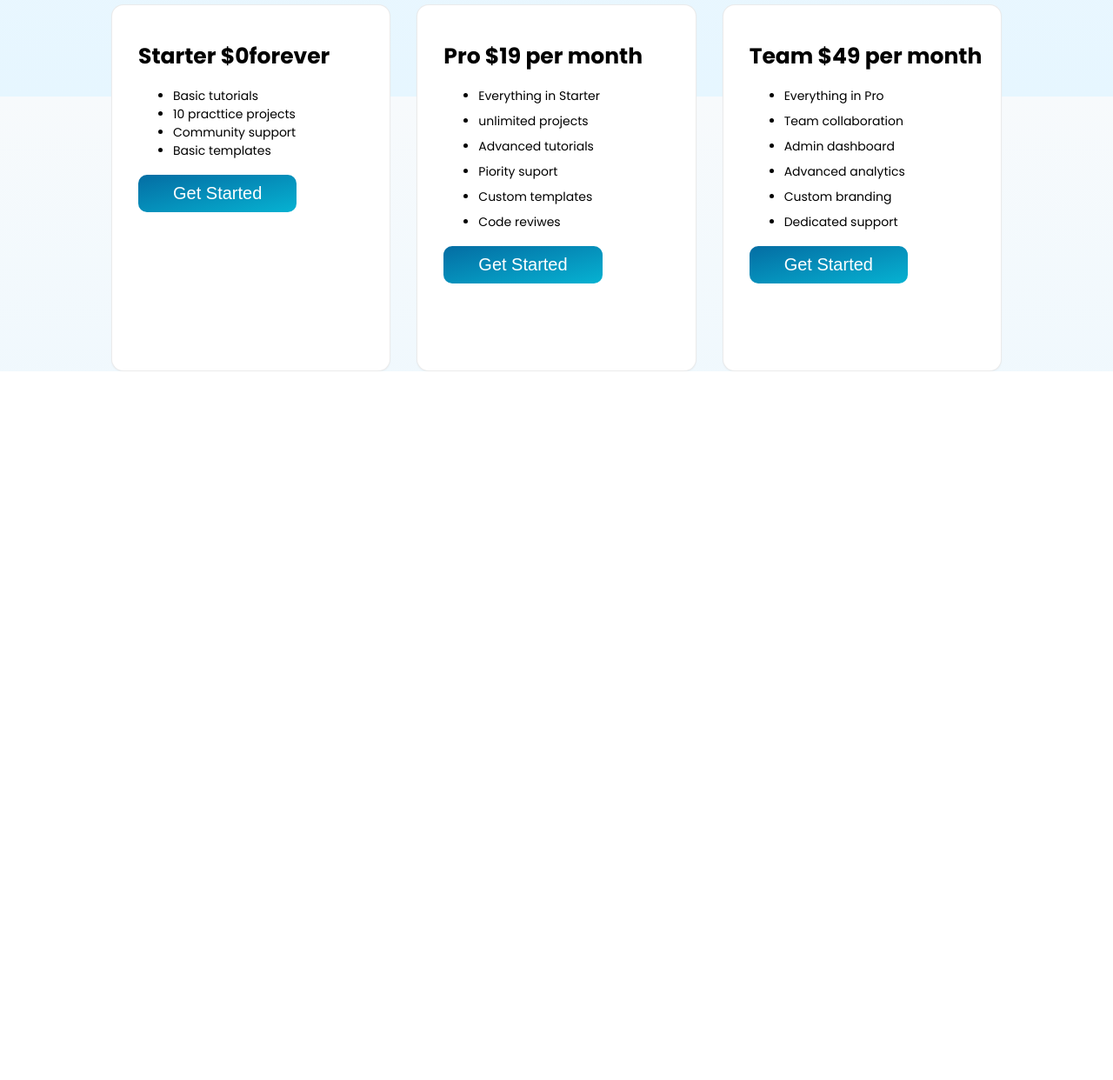
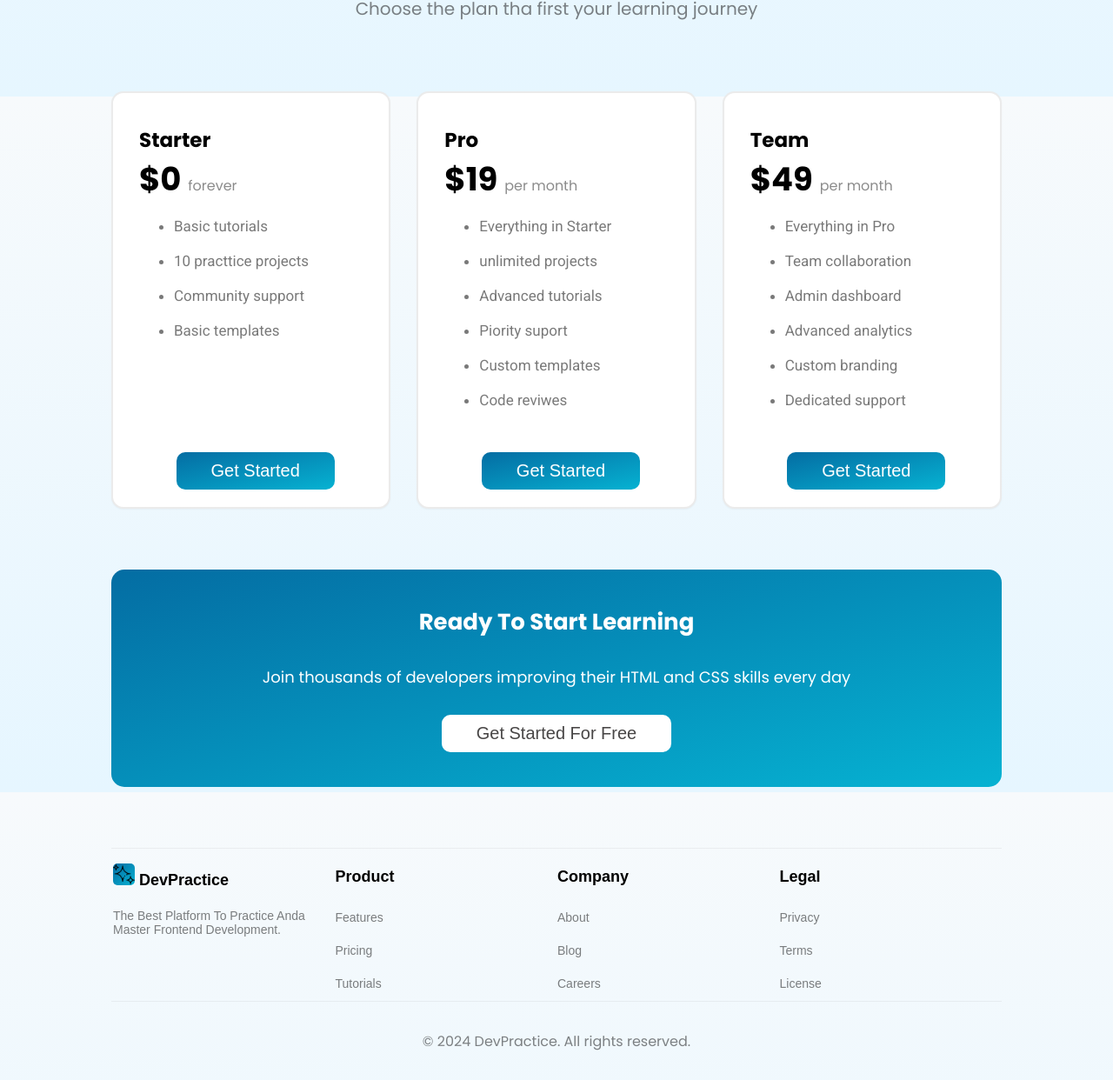
Before and after one commit to Robson-Vieira/Praticando-HTML-E-CSS, a plain HTML site: page index.html in a window 1280 px wide. Shown: the part 1489-2731 px from the top of the page at 87% size. Before the commit the page ends 1916 px from the top, so only its background shows below. Drawn offline with Linux system fonts and the light colour scheme.

Commit message:
Projeto finalizado(Obs:nao é responsivo)

```diff
--- a/index.html
+++ b/index.html
@@ -67,17 +67,21 @@
             <section class="container__cards__pricing">
                 <section class="card__pricing">
 
-                    <h1 class="title__card__pricing">Starter  <span>$0forever</span></h1>
-                        <ul lass="list__card">
+                    <h1 class="title__card__pricing">Starter<br><span class="valor">$0 </span> <span
+                            class="prazo__plan">forever</span></h1>
+                    <ul class="list__card">
                         <li class="item__card">Basic tutorials</li>
                         <li class="item__card">10 practtice projects</li>
                         <li class="item__card">Community support</li>
                         <li class="item__card">Basic templates</li>
                     </ul>
+                    <div class="container__buttom">
                         <button class="bnt__started">Get Started</button>
+                    </div>
                 </section>
                 <section class="card__pricing">
-                        <h1 class="title__card__pricing">Pro $19 <span>per month</span></h1>
+                    <h1 class="title__card__pricing">Pro<br> <span class="valor">$19 </span> <span
+                            class="prazo__plan">per month</span></h1>
                     <ul class="list__card">
                         <li class="item__card">Everything in Starter</li>
                         <li class="item__card">unlimited projects</li>
@@ -86,10 +90,13 @@
                         <li class="item__card">Custom templates</li>
                         <li class="item__card">Code reviwes</li>
                     </ul>
+                    <div class="container__buttom">
                         <button class="bnt__started">Get Started</button>
+                    </div>
                 </section>
                 <section class="card__pricing">
-                        <h1 class="title__card__pricing">Team $49 <span>per month</span></h1>
+                    <h1 class="title__card__pricing">Team<br> <span class="valor">$49 </span> <span
+                            class="prazo__plan">per month</span></h1>
                     <ul class="list__card">
                         <li class="item__card">Everything in Pro</li>
                         <li class="item__card">Team collaboration</li>
@@ -99,14 +106,56 @@
                         <li class="item__card">Dedicated support</li>
 
                     </ul>
+                    <div class="container__buttom">
                         <button class="bnt__started">Get Started</button>
+                    </div>
                 </section>
             </section>
         </section>
-    </div>
+
+        <section class="junte-se">
+            <h1 class="title__junte-se">ready to start learning</h1>
+            <p class="content__junte-se">Join thousands of developers improving their HTML and CSS skills every day</p>
+            <button class="bnt__junte-se">get started for free</button>
+        </section>
+
+        <table class="tabela">
+            <thead>
+                <tr>
+                    <th > <img class="imagem__estrela" src="images/star.png" alt="">DevPractice</th>
+                    <th>Product</th>
+                    <th>Company</th>
+                    <th>legal</th>
+                </tr>
+            </thead>
+            <tbody>
+                <tr>
+                    <td rowspan="4">The best platform to practice anda master frontend development.</td>
+                </tr>
+                <tr>
+                    <td><a href="#">features</a></td>
+                    <td><a href="">about</a></td>
+                    <td><a href="">privacy</a></td>
+                </tr>
+                <tr>
+
+                    <td><a href="">pricing</a></td>
+                    <td><a href="">blog</a></td>
+                    <td><a href="">terms</a></td>
+                </tr>
+                <tr>
+                    <td><a href="">tutorials</a></td>
+                    <td><a href="">careers</a></td>
+                    <td><a href="">license</a></td>
+                </tr>
+            </tbody>
+        </table>
 
 
-
+    </div>
+    <footer>
+        © 2024 DevPractice. All rights reserved.
+    </footer>
 </body>
 
 </html>
--- a/style.css
+++ b/style.css
@@ -4,46 +4,47 @@
 
 
 
-  --degrade-diagonal: linear-gradient(to top left, #06B2D2, #046DA3);
+    --degrade-diagonal: linear-gradient(to top left, #06B2D2, #046DA3);
 }
 
-html,body{
+html,
+body {
     font-family: "Poppins", sans-serif;
     font-size: 62.5%;
     height: 100%;
 
 }
 
-body{
-    background:linear-gradient(to bottom, #F7FAFC, #E6F6FF );
+body {
+    background: linear-gradient(to bottom, #F7FAFC, #E6F6FF);
     width: 100vw;
     padding: 0;
     margin: 0 auto;
     box-sizing: border-box;
-    min-height:100vh;
+    min-height: 100vh;
     background-repeat: no-repeat;
     background-attachment: fixed;
     background-size: cover;
-    width:80vw;
+    width: 80vw;
 }
 
-.delimited{
+.delimited {
     max-width: 150rem;
     min-width: 100rem;
-    margin:0 auto;
-    background:none;
+    margin: 0 auto;
+    background: none;
     height: auto;
 
 }
 
-header{
+header {
     width: 100%;
     height: 8rem;
     display: flex;
     flex-direction: row;
 }
 
-.container-logo{
+.container-logo {
     width: 50%;
     display: flex;
     flex-direction: row;
@@ -54,12 +55,13 @@ header{
 
 }
 
-.container-logo p{
+.container-logo p {
     font-size: 2rem;
-    font-weight: 600;color: rgba(0, 0, 0, 0.849);
+    font-weight: 600;
+    color: rgba(0, 0, 0, 0.849);
 }
 
-.logo{
+.logo {
     height: 4rem;
     width: 4rem;
     background: var(--degrade-diagonal);
@@ -67,7 +69,7 @@ header{
     padding: 0.6rem;
 }
 
-nav{
+nav {
     width: 50%;
     display: flex;
     flex-direction: row;
@@ -76,14 +78,14 @@ nav{
     list-style-type: non
 }
 
-.navegacao{
+.navegacao {
     display: flex;
     flex-direction: row;
     list-style-type: none;
     gap: 1em;
 }
 
-.navegacao__item{
+.navegacao__item {
 
     font-size: 1.6rem;
     text-decoration: none;
@@ -94,12 +96,12 @@ nav{
     transition: all 0.2s ease;
 }
 
-.navegacao__item:hover{
+.navegacao__item:hover {
     background: var(--degrade-diagonal);
     color: white;
 }
 
-.principal{
+.principal {
     display: flex;
     align-items: center;
     justify-content: center;
@@ -107,10 +109,10 @@ nav{
     margin-top: 18rem;
 }
 
-.box__modern{
+.box__modern {
     display: flex;
     flex-direction: row;
-    padding: 0.7rem 1.4rem ;
+    padding: 0.7rem 1.4rem;
     border: 1px solid rgba(0, 0, 0, 0.189);
     justify-content: center;
     align-items: center;
@@ -124,16 +126,16 @@ nav{
     width: 2rem;
 }
 
-.box__modern p{
-    font-size:1.5rem ;
+.box__modern p {
+    font-size: 1.5rem;
     text-transform: capitalize;
     color: rgba(0, 0, 0, 0.54);
     padding: 0;
     margin: 0;
 }
 
-.title__parte-1{
-    font-family: "Poppins" ;
+.title__parte-1 {
+    font-family: "Poppins";
     font-size: 7.5rem;
     margin: 0 0 2rem 0;
     padding: 0;
@@ -146,14 +148,14 @@ nav{
 }
 
 
-.title__with__style{
+.title__with__style {
     text-transform: capitalize;
-    background:var(--degrade-diagonal);
+    background: var(--degrade-diagonal);
     -webkit-background-clip: text;
     -webkit-text-fill-color: transparent;
 }
 
-.texto-menor{
+.texto-menor {
     font-size: 1.9rem;
     text-align: center;
     color: var(--degrade-diagonal);
@@ -161,21 +163,21 @@ nav{
     margin-bottom: 3rem;
 }
 
-.box__buttons{
+.box__buttons {
     display: flex;
     flex-direction: row;
     gap: 1rem;
-    margin-bottom: 20rem;
+    margin-bottom: 30rem;
 
 }
 
-button{
-    padding:1rem 4rem;
+button {
+    padding: 1rem 4rem;
     border-radius: 10px;
     font-size: 2rem;
     color: rgb(255, 255, 255);
     text-transform: capitalize;
-    background:var(--degrade-diagonal);
+    background: var(--degrade-diagonal);
     border: none;
     display: flex;
     flex-direction: row;
@@ -185,13 +187,13 @@ button{
 
 }
 
-button:hover{
+button:hover {
     cursor: pointer;
 }
 
 
-.button_selected{
-    padding:1rem 4rem;
+.button_selected {
+    padding: 1rem 4rem;
     border-radius: 10px;
     font-size: 2rem;
     color: black;
@@ -202,39 +204,39 @@ button:hover{
 
 }
 
-.button_selected:hover{
+.button_selected:hover {
     border: 1px solid transparent;
     background: #07B2D2;
-    padding:1rem 4rem;
+    padding: 1rem 4rem;
 }
 
-button img{
+button img {
     height: 1.4rem;
     width: 1.4rem;
 
 }
 
-.last__box_page-1{
+.last__box_page-1 {
     display: flex;
     flex-direction: column;
     align-items: center;
 }
 
-.last__title_page-1{
+.last__title_page-1 {
     font-size: 3.5rem;
     text-transform: capitalize;
     font-weight: 600;
     margin: 0 0 1rem 0;
 }
 
-.last__p_page-1{
+.last__p_page-1 {
     margin: 0 0 2rem 0;
     font-size: 2.1rem;
     color: rgba(0, 0, 0, 0.45);
     font-family: "Roboto";
 }
 
-.container__cards{
+.container__cards {
     height: 40vh;
     width: 98%;
     margin: auto;
@@ -246,7 +248,7 @@ button img{
     flex-wrap: wrap;
 }
 
-.card{
+.card {
     flex: 1 1 25rem;
     max-width: 30vw;
     min-height: 25rem;
@@ -255,50 +257,50 @@ button img{
     justify-content: center;
     gap: 3rem;
     border: 1px solid rgba(0, 0, 0, 0.2);
-    margin: 2rem 0  0 0;
+    margin: 2rem 0 0 0;
     padding: 0 0 0 3rem;
     border-radius: 10px;
-    background:#fff;
-    box-shadow: 0 1px 2px rgba(0,0,0,0.04);
+    background: #fff;
+    box-shadow: 0 1px 2px rgba(0, 0, 0, 0.04);
     transition: transform .2s ease, box-shadow .2s ease;
 }
 
-.card:hover{
+.card:hover {
     transform: translateY(-4px);
-    box-shadow: 0 8px 24px rgba(0,0,0,0.08);
+    box-shadow: 0 8px 24px rgba(0, 0, 0, 0.08);
 }
 
-.image-card{
+.image-card {
     height: 4rem;
     width: 4rem;
-    background:var(--degrade-diagonal);
+    background: var(--degrade-diagonal);
     margin: 0.5rem 0 0 0;
     padding: 0.7rem;
-    border-radius:15px;
+    border-radius: 15px;
 
 }
 
-.title__card{
+.title__card {
     font-size: 2rem;
     text-transform: capitalize;
     margin: 0;
     padding: 0;
 }
 
-.text__card{
+.text__card {
     font-size: 1.4rem;
     color: rgba(0, 0, 0, 0.5);
     padding: 0;
     margin: 0;
 }
 
-.container__pricing{
+.container__pricing {
     width: 100%;
     text-align: center;
     padding-top: 6rem;
 }
 
-.title__pricing{
+.title__pricing {
     font-size: 3.5rem;
     text-transform: capitalize;
     font-weight: 600;
@@ -307,7 +309,7 @@ button img{
     text-align: center;
 }
 
-.text__pricing{
+.text__pricing {
     font-size: 2rem;
     margin: 0 0 6rem;
     padding: 2rem;
@@ -315,53 +317,160 @@ button img{
     text-align: center;
 }
 
-.container__cards__pricing{
-    display:flex;
+.container__cards__pricing {
+    display: flex;
     grid-template-columns: repeat(auto-fit, minmax(260px, 1fr));
     justify-content: center;
-    width:100%;
+    width: 100%;
     gap: 3rem;
+    margin-bottom:7rem;
 }
 
 
-.card__pricing{
+.card__pricing {
 
-    width:29rem;
-    border: 1px solid rgba(0, 0, 0, 0.08);
-    border-radius:14px;
-    padding:2rem 2rem 10rem 2rem;
-    display:flex;
-    padding-left:3rem;
-    flex-direction:column;
-    align-items:flex-start;
+    width: 29rem;
+    border: 2px solid rgba(0, 0, 0, 0.08);
+    border-radius: 14px;
+    padding: 2rem 2rem 2rem 2rem;
+    display: flex;
+    padding-left: 3rem;
+    flex-direction: column;
+    align-items: flex-start;
     background: #fff;
-    box-shadow: 0 1px 2px rgba(0,0,0,0.04);
-    gap:1rem;
-    transition: transform .2s ease, box-shadow .2s ease;
+    box-shadow: 0 1px 2px rgba(0, 0, 0, 0.04);
+    gap: 1rem;
+    transition: transform .7s ease, box-shadow .2s ease;
 }
 
 .card__pricing:hover {
     transform: translateY(-4px);
-    box-shadow: 0 8px 24px rgba(0,0,0,0.08);
+    box-shadow: 0 8px 24px rgba(0, 0, 0, 0.08);
+    border: 2px solid #0369A0;
 }
 
-.title__card__pricing{
-    margin: 2rem 0 0 0 ;
+.title__card__pricing {
+    margin: 1.7rem 0 0;
+    padding: 0;
+    font-size: 2.3rem;
+    text-align: start;
+}
+
+.prazo__plan {
+    font-size: 1.6rem;
+    color: rgba(0, 0, 0, 0.453);
+    font-weight: 300;
+}
+
+.valor {
+    font-size: 3.7rem;
+}
+
+.list__card {
+    display: flex;
+    flex-direction: column;
+    flex: 1;
+    gap: 2rem;
+    margin-bottom: 4rem;
+}
+
+.item__card {
+    font-size: 1.7rem;
+    text-align: start;
+    font-family: "Roboto";
+    color: rgba(0, 0, 0, 0.525);
+}
+
+.container__buttom {
+    display: flex;
+    width: 100%;
+    justify-content: center;
+}
+
+.junte-se {
+    width: 100%;
+    background: var(--degrade-diagonal);
+    display: flex;
+    flex-direction: column;
+    gap: 3rem;
+    align-items:center;
+    justify-content:center;
+    height:25rem;
+    border-radius: 15px;
+    margin-bottom:7rem;
+}
+
+.title__junte-se {
+    color: #fff;
+    font-size:2.6rem;
+    text-transform:capitalize;
+    margin:0;
     padding:0;
-    font-size:2.5rem;
 
 }
 
-.list__card{
-    display: flex;
-    flex-direction: column;
-    flex:2;
-    gap: 8px;
-
+.content__junte-se {
+    color: #fff;
+    font-size:1.8rem;
+    margin:0;
+    padding:0;
 }
 
-.item__card{
+.bnt__junte-se {
+    color: #141212c7;
+    background:#fff;
+}
+
+.tabela{
+    width:100%;
+    border-top:1px solid rgba(0, 0, 0, 0.05) ;
+    border-bottom: 1px solid rgba(0, 0, 0, 0.05);
+    font-family:  sans-serif;
+    table-layout: fixed; /* força as colunas a terem larguras iguais */
+}
+
+th{
+    text-align: left;
+    font-size: 1.8rem;
+    text-transform: capitalize;
+    padding:1.5rem 0 1rem 0;
+}
+
+td{
+    padding: 1rem 0;
     font-size: 1.4rem;
-    text-align: start;
+    color: rgba(0, 0, 0, 0.5);
+    vertical-align: top;
+    font-weight: 400;
+    text-transform: capitalize;
+}
 
+td a{
+    color: rgba(0, 0, 0, 0.5);
+    text-decoration: none;
 }
+
+td a:hover{
+    color: rgba(0, 0, 0, 0.9);
+    text-decoration: none;
+    cursor:pointer;
+}
+
+footer{
+    display:flex;
+    align-items:center;
+    justify-content:center;
+    font-size: 1.6rem;
+    width: 100%;
+    height: 9rem;
+    text-align: center;
+    color: rgba(0, 0, 0, 0.488);
+}
+
+.imagem__estrela{
+    height:2.5rem;
+    width:2.5rem;
+    background: var(--degrade-diagonal);
+    border-radius: 5px;
+    margin-right: 5px;
+}
```
Lines whose indentation alone changed are shown as unchanged.
